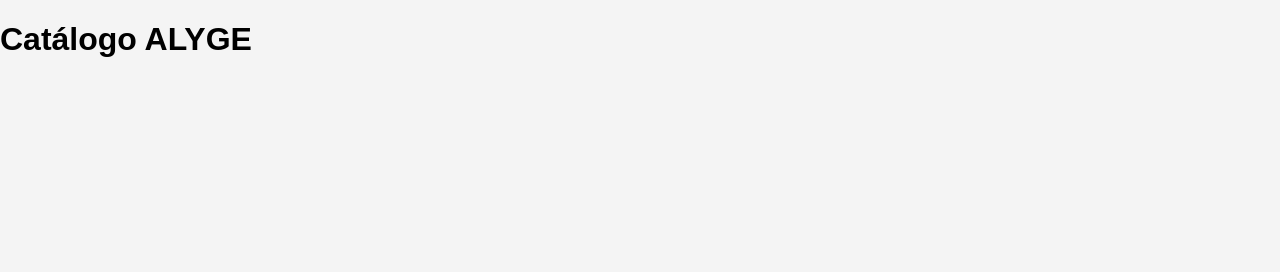
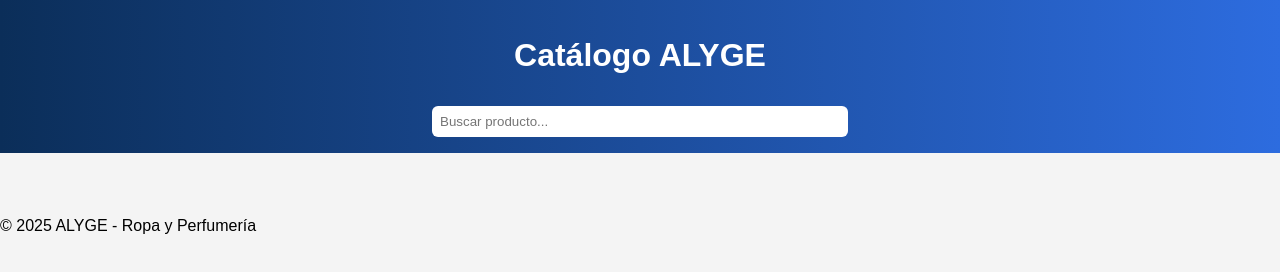
Before and after one commit to pabloencarnacioncamba-hue/CATALAGO-ALYGE, a plain HTML site: page index.html in a window 1280 px wide. Drawn offline with Linux system fonts and the light colour scheme.

Commit message:
Revamp index.html structure with header and footer
Added header, input for search, sections for categories and products, and footer.

```diff
--- a/index.html
+++ b/index.html
@@ -7,8 +7,18 @@
   <link rel="stylesheet" href="style.css">
 </head>
 <body>
-  <h1>Catálogo ALYGE</h1>
-  <div id="catalogo"></div>
+  <header>
+    <h1>Catálogo ALYGE</h1>
+    <input type="text" id="buscador" placeholder="Buscar producto...">
+  </header>
+
+  <section id="categorias"></section>
+
+  <main id="productos"></main>
+
+  <footer>
+    <p>© 2025 ALYGE - Ropa y Perfumería</p>
+  </footer>
 
   <script src="script.js"></script>
 </body>
```
